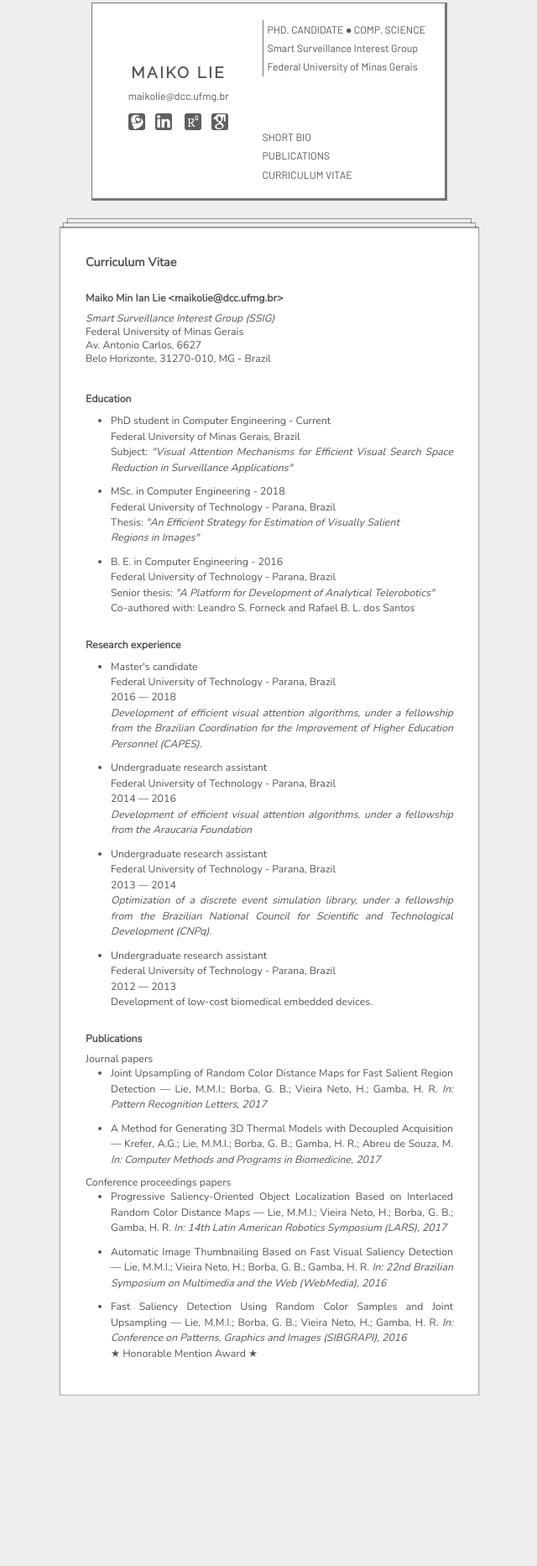
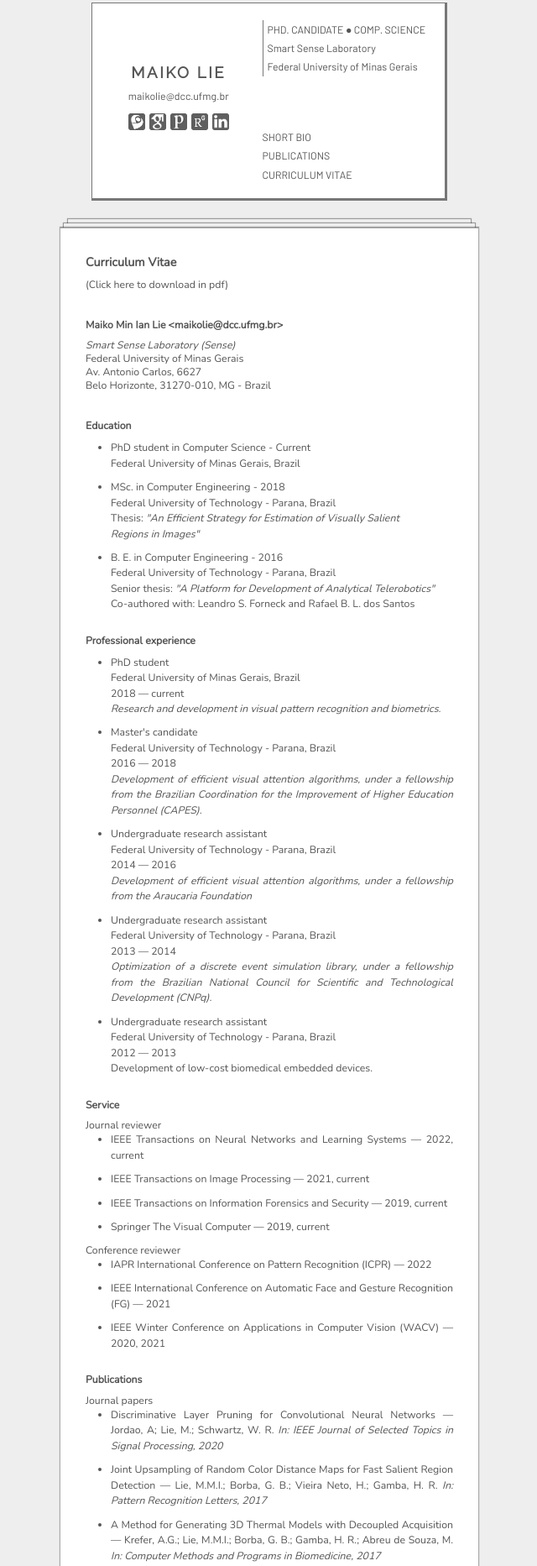
Before and after one commit to minian/minian.github.io, a plain HTML site: page cv.html in a window 1280 px wide. Shown: the part 37-1902 px from the top of the page at 84% size, without its empty margins (319-959 px from the left). Before the commit the page ends 1739 px from the top, so only its background shows below. Drawn offline with nearby package versions, Linux system fonts and the light colour scheme.

Commit message:
Replace with updated website

```diff
--- a/cv.html
+++ b/cv.html
@@ -1,10 +1,10 @@
 <html>
 
-<title> Maiko Lie - Computer Vision Researcher </title>
-
 <head>
+<title> Maiko Lie - Research Scientist </title>
 <link href="style.css" rel="stylesheet" type="text/css" />
 <link href="https://fonts.googleapis.com/css?family=Barlow|Nunito|Raleway" rel="stylesheet">
+<link href="googlescholar-icon-gray.png" rel="icon" type="image/png" >
 </head>
 
 <body>
@@ -17,11 +17,11 @@
         maikolie@dcc.ufmg.br
         <br />
         <br />
-        <a href="http://lattes.cnpq.br/4254091149152139" title="Curriculum Lattes"><img src="lattes-icon-gray.png"/>&nbsp;&nbsp;&nbsp;&nbsp;</a>
-        <a href="https://www.linkedin.com/in/maikolie/" title="LinkedIn"><img src="linkedin-icon-gray.png">&nbsp;&nbsp;&nbsp;&nbsp;&nbsp;</a>
-        <a href="https://www.researchgate.net/profile/Maiko_Lie" title="ResearchGate"><img src="researchgate-icon-gray.png">&nbsp;&nbsp;&nbsp;&nbsp;</a>
-        <a href="https://scholar.google.com/citations?user=wfqCJr4AAAAJ&hl=en"><img src="googlescholar-icon-gray.png" title="Google Scholar"></a>
-
+        <a href="http://lattes.cnpq.br/4254091149152139" title="Curriculo Lattes (portuguese)"><img src="lattes-icon-gray.png"/>&nbsp;</a>
+        <a href="https://scholar.google.com/citations?user=wfqCJr4AAAAJ&hl=en"><img src="googlescholar-icon-gray.png" title="Google Scholar">&nbsp;</a>
+        <a href="https://publons.com/researcher/2989588/maiko-lie/" title="Publons"><img src="publons-icon-gray.png"/>&nbsp;</a>
+        <a href="https://www.researchgate.net/profile/Maiko_Lie" title="ResearchGate"><img src="researchgate-icon-gray.png">&nbsp;</a>
+        <a href="https://www.linkedin.com/in/maikolie/" title="LinkedIn"><img src="linkedin-icon-gray.png"></a>
         <div class="vfill"></div>
 
     </div>
@@ -35,7 +35,10 @@
         <li> Federal University of Tech. - Parana</li>
         -->
         <li> PHD. CANDIDATE &#9679; COMP. SCIENCE </li>
+                <!--
         <li> Smart Surveillance Interest Group</li>
+        -->
+        <li> Smart Sense Laboratory</li>
         <li> Federal University of Minas Gerais</li>
         </ul>
         </div>
@@ -54,6 +57,9 @@
     <br />
     <div class="stack">
     <h3>Curriculum Vitae</h3>
+    <a href="cv.pdf">(Click here to download in pdf)</a>
+    <br />
+    <br />
     <br />
 
     <p>
@@ -62,7 +68,8 @@
     <p> Federal University of Technology - Parana</p>
     <p> Av. Sete de Setembro, 3165, Block B, Room 304</p>
     <p> Centro, 80230901 - Curitiba, PR - Brazil</p>-->
-    <p> <em>Smart Surveillance Interest Group (SSIG) </em></p>
+<!--<p> <em>Smart Surveillance Interest Group (SSIG) </em></p> -->
+    <p> <em>Smart Sense Laboratory (Sense) </em></p>
     <p> Federal University of Minas Gerais</p>
     <p> Av. Antonio Carlos, 6627</p>
     <p> Belo Horizonte, 31270-010, MG - Brazil</p>
@@ -73,9 +80,9 @@
     <h4>Education</h4>
     <ul>
     <li>
-    <p> PhD student in Computer Engineering - Current </p>
+    <p> PhD student in Computer Science - Current </p>
     <p> Federal University of Minas Gerais, Brazil </p>
-    <p> Subject: <em>"Visual Attention Mechanisms for Efficient Visual Search Space Reduction in Surveillance Applications"</em> </p>
+    <!-- <p> Subject: <em>"Visual Attention Mechanisms for Efficient Visual Search Space Reduction in Surveillance Applications"</em> </p>-->
     </li>
     <li>
     <p> MSc. in Computer Engineering - 2018 </p>
@@ -91,8 +98,15 @@
     </ul>
     <br />
 
-    <h4>Research experience</h4>
+    <h4>Professional experience</h4>
     <ul>
+
+    <li>
+    <p> PhD student </p>
+    <p> Federal University of Minas Gerais, Brazil </p>
+    <p> 2018 &mdash; current </p>
+    <p><em> Research and development in visual pattern recognition and biometrics. </em></p>
+    </li>
 
     <li>
     <p> Master's candidate </p>
@@ -125,10 +139,45 @@
     <br />
 
 
+    <h4>Service</h4>
+		<p>Journal reviewer</p>
+    <ul>
+    	<li>
+		<p>IEEE Transactions on Neural Networks and Learning Systems &mdash; 2022, current</p>
+	</li>
+    	<li>
+		<p>IEEE Transactions on Image Processing &mdash; 2021, current</p>
+	</li>
+    	<li>
+		<p>IEEE Transactions on Information Forensics and Security &mdash; 2019, current</p>
+	</li>
+    	<li>
+	        <p>Springer The Visual Computer &mdash; 2019, current</p>
+	</li>
+
+    </ul>
+		<p>Conference reviewer</p>
+    <ul>
+    	<li>
+	        <p>IAPR International Conference on Pattern Recognition (ICPR) &mdash; 2022</p>
+	</li>
+    	<li>
+	        <p>IEEE International Conference on Automatic Face and Gesture Recognition (FG) &mdash; 2021</p>
+	</li>
+    	<li>
+	        <p>IEEE Winter Conference on Applications in Computer Vision (WACV) &mdash; 2020, 2021</p>
+	</li>
+    </ul>
+    <br />
+
     <!-- -->
     <h4> Publications </h4>
     <p>Journal papers</p>
     <ul>
+        <li>
+        <p> Discriminative Layer Pruning for Convolutional Neural Networks &mdash; Jordao, A; Lie, M.; Schwartz, W. R. <i> In: IEEE Journal of Selected Topics in Signal Processing, 2020</i></p>
+        </li>
+
         <li>
         <p>Joint Upsampling of Random Color Distance Maps for Fast Salient Region Detection &mdash; Lie, M.M.I.; Borba, G. B.; Vieira Neto, H.; Gamba, H. R. <i> In: Pattern Recognition Letters, 2017</i></p>
         </li>
@@ -139,6 +188,15 @@
     </ul>
     <p>Conference proceedings papers</p>
     <ul>
+
+        <li>
+        <p>Covariance-Free Partial Least Squares: An Incremental Dimensionality Reduction Method &mdash; Jordao, A.; Lie, M.; de Melo, V. H. C.; Schwartz, W. R. <i> In:  Winter Conference on Applications of Computer Vision (WACV), 2021 </i>
+        </li>
+
+        <li>
+        <p> Depth-Wise Neural Architecture Search &mdash; Jordao, A.; Yamada, F.; Lie, M.; Schwartz, W. R. <i> In (Accepted): IAPR International Conference on Pattern Recognition (ICPR), 2020 </i>
+        </li>
+
         <li>
         <p>Progressive Saliency-Oriented Object Localization Based on Interlaced Random Color Distance Maps &mdash; Lie, M.M.I.; Vieira Neto, H.; Borba, G. B.; Gamba, H. R. <i> In: 14th Latin American Robotics Symposium (LARS), 2017</i>
         </li>
--- a/index.html
+++ b/index.html
@@ -1,10 +1,10 @@
 <html>
 
-<title> Maiko Lie - Computer Vision Researcher </title>
-
 <head>
+<title> Maiko Lie - Research Scientist </title>
 <link href="style.css" rel="stylesheet" type="text/css" />
 <link href="https://fonts.googleapis.com/css?family=Barlow|Nunito|Raleway" rel="stylesheet">
+<link href="googlescholar-icon-gray.png" rel="icon" type="image/png" >
 </head>
 
 <body>
@@ -17,10 +17,11 @@
         maikolie@dcc.ufmg.br
         <br />
         <br />
-        <a href="http://lattes.cnpq.br/4254091149152139" title="Curriculum Lattes"><img src="lattes-icon-gray.png"/>&nbsp;&nbsp;&nbsp;&nbsp;</a>
-        <a href="https://www.linkedin.com/in/maikolie/" title="LinkedIn"><img src="linkedin-icon-gray.png">&nbsp;&nbsp;&nbsp;&nbsp;&nbsp;</a>
-        <a href="https://www.researchgate.net/profile/Maiko_Lie" title="ResearchGate"><img src="researchgate-icon-gray.png">&nbsp;&nbsp;&nbsp;&nbsp;</a>
-        <a href="https://scholar.google.com/citations?user=wfqCJr4AAAAJ&hl=en"><img src="googlescholar-icon-gray.png" title="Google Scholar"></a>
+        <a href="http://lattes.cnpq.br/4254091149152139" title="Curriculo Lattes (portuguese)"><img src="lattes-icon-gray.png"/>&nbsp;</a>
+        <a href="https://scholar.google.com/citations?user=wfqCJr4AAAAJ&hl=en"><img src="googlescholar-icon-gray.png" title="Google Scholar">&nbsp;</a>
+        <a href="https://publons.com/researcher/2989588/maiko-lie/" title="Publons"><img src="publons-icon-gray.png"/>&nbsp;</a>
+        <a href="https://www.researchgate.net/profile/Maiko_Lie" title="ResearchGate"><img src="researchgate-icon-gray.png">&nbsp;</a>
+        <a href="https://www.linkedin.com/in/maikolie/" title="LinkedIn"><img src="linkedin-icon-gray.png"></a>
 
         <div class="vfill"></div>
 
@@ -35,7 +36,10 @@
         <li> Federal University of Tech. - Parana</li>
         -->
         <li> PHD. CANDIDATE &#9679; COMP. SCIENCE </li>
+        <!--
         <li> Smart Surveillance Interest Group</li>
+        -->
+        <li> Smart Sense Laboratory</li>
         <li> Federal University of Minas Gerais</li>
         </ul>
         </div>
```
Also changed, not shown: publications.html (+30 -9 lines), shortbio.html (+13 -10 lines), old/email.png (deleted), old/lattes-icon.png (deleted), old/linkedin-icon.png (deleted), old/profilepic_shadowrun.bmp (deleted), old/profilepic_shadowrun_32x32.bmp (deleted), publons-icon-gray.png (added), unet.svg (added), 6 other files.
